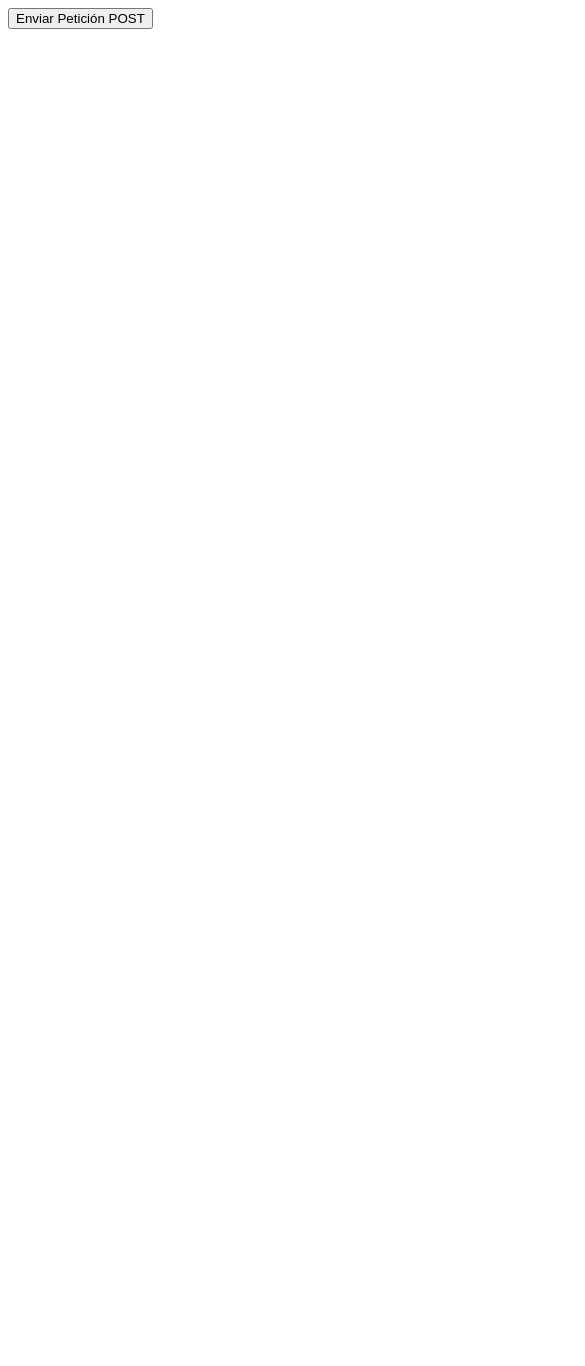
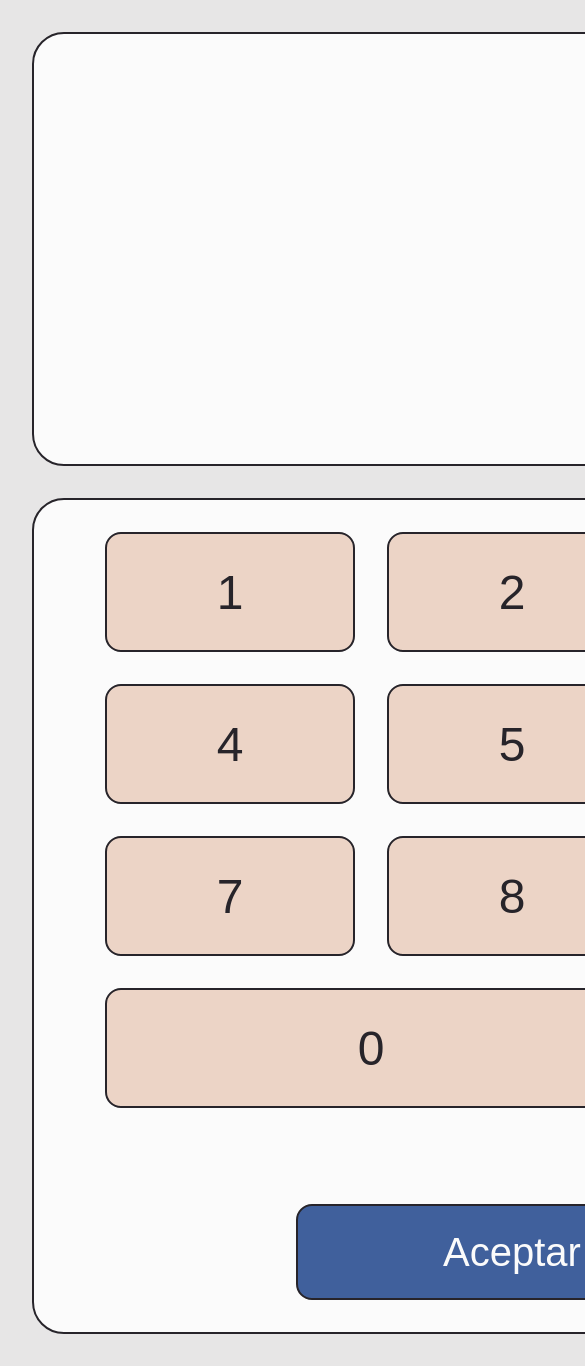
Before and after one commit to lautarobruses/Sistemas-Distribuidos, a plain HTML site: page frontend/index.html in a window 390 px wide. Shown: the top 1366 px of the page, 585 px wide, since content can reach past the window. Before the commit the page ends 844 px from the top, so only its background shows below. Drawn offline with Linux system fonts and the light colour scheme.

Commit message:
front teclados
falta la pantalla

```diff
--- a/frontend/index.html
+++ b/frontend/index.html
@@ -3,11 +3,50 @@
 <head>
     <meta charset="UTF-8">
     <meta name="viewport" content="width=device-width, initial-scale=1.0">
+    <link rel="preconnect" href="https://fonts.gstatic.com" crossorigin>
+    <link rel="stylesheet" href="https://fonts.googleapis.com/css?family=Kanit">
+    <link rel="stylesheet" type="text/css" href="style.css">
+    <link rel="icon" href="/src/favicon.ico" type="image/x-icon">
     <title>Selector de pisos</title>
 </head>
 <body>
-    <button id="enviarBtn">Enviar Petición POST</button>
-    <div id="respuesta"></div>
+    <div id="container">
+        <div id="pantallaContainer">
+            <section id="pantalla">
+
+            </section>
+        </div>
+        <div id="tecladoContainer">
+            <div id="tecladoPisos">
+                <button class="pisoBtn" id="PB">Planta baja</button>
+                <button class="pisoBtn" id="1">Piso 1</button>
+                <button class="pisoBtn" id="2">Piso 2</button>
+                <button class="pisoBtn" id="3">Piso 3</button>
+                <button class="pisoBtn" id="4">Piso 4</button>
+                <button class="pisoBtn" id="5">Piso 5</button>
+                <button class="pisoBtn" id="6">Piso 6</button>
+                <button class="pisoBtn" id="7">Piso 7</button>
+                <button class="pisoBtn" id="8">Piso 8</button>
+                <button class="pisoBtn" id="9">Piso 9</button>
+                <button class="pisoBtn" id="10">Piso 10</button>
+                <button class="pisoBtn" id="11">Piso 11</button>
+            </div>
+            <div id="tecladoNumerico">
+                <button class="numBtn" id="1">1</button>
+                <button class="numBtn" id="2">2</button>
+                <button class="numBtn" id="3">3</button>
+                <button class="numBtn" id="4">4</button>
+                <button class="numBtn" id="5">5</button>
+                <button class="numBtn" id="6">6</button>
+                <button class="numBtn" id="7">7</button>
+                <button class="numBtn" id="8">8</button>
+                <button class="numBtn" id="9">9</button>
+                <button class="numBtn" id="btn0">0</button>
+                <button class="numBtn" id="del">DEL</button>
+            </div>
+            <button id="aceptarBtn">Aceptar</button>
+        </div>
+    </div>
     <script src="script.js"></script>
 </body>
 </html>
--- a/frontend/script.js
+++ b/frontend/script.js
@@ -0,0 +1,16 @@
+const tecladoPisos = document.getElementById('tecladoPisos');
+const tecladoNumerico = document.getElementById('tecladoNumerico');
+const toggleButton = document.getElementById('aceptarBtn');
+
+condicion = true
+
+toggleButton.addEventListener('click',() => {
+    if (condicion) {
+        tecladoPisos.style.display = 'none'; // Muestra el elemento
+        tecladoNumerico.style.display = 'grid'; // Muestra el elemento
+    } else {
+        tecladoPisos.style.display = 'grid'; // Oculta el elemento
+        tecladoNumerico.style.display = 'none'; // Oculta el elemento
+    }
+    condicion = !condicion
+})
--- /dev/null
+++ b/frontend/style.css
@@ -0,0 +1,121 @@
+:root { /*Variables*/
+    --dark-cream: #ECD4C6;
+    --light-cream: #F4E7D5;
+    --blue: #40609C;
+    --dark-blue: #13336F;
+    --yellow: #E3B155;
+    --light-green: #84B09B;
+    --grey: #E7E6E6;
+    --black: #27242A;
+    --white: #FBFBFB;
+}
+
+* {
+    margin: 0;
+    padding: 0;
+    box-sizing: border-box; /*De esta manera incluyo el padding y el border en la altura-ancho total*/
+}
+
+body {
+    font-family: 'Kanit', sans-serif;
+    font-family: 'Lato', sans-serif;
+    font-family: 'Roboto Condensed', sans-serif;
+    min-width: 1024px;
+    min-height: 1366px;
+}
+
+#container {
+    background-color: var(--grey);
+    min-width: 1024px;
+    max-width: 1024px;
+    min-height: 1366px;
+    max-height: 1366px;
+    padding: 32px;
+}
+
+#pantallaContainer,
+#tecladoContainer {
+    background-color: var(--white);
+    padding: 32px;
+    border-radius: 32px;
+    border: 2px solid var(--black);
+}
+
+#pantallaContainer {
+    width: 960px;
+    height: 434px;
+    margin-bottom: 32px;
+}
+
+#tecladoContainer {
+    width: 960px;
+    height: 836px;
+
+    display: flex;
+    flex-direction: column;
+    align-items: center;
+    justify-content: space-between;
+}
+
+#tecladoPisos {
+    display: grid;
+    grid-template-columns: repeat(2, 1fr);
+    grid-gap: 32px;
+
+    display: none;
+}
+
+.pisoBtn {
+    background-color: var(--grey);
+    color: var(--black);
+    font-size: 32px;
+    width: 432px;
+    height: 80px;
+    border-radius: 16px;
+    border: 2px solid var(--black);
+}
+
+.pisoBtn:hover {
+    background-color: var(--light-cream);
+    border: 2px solid var(--black);
+}
+
+#tecladoNumerico {
+    display: grid;
+    grid-template-columns: repeat(3, 1fr);
+    grid-gap: 32px;
+}
+
+.numBtn {
+    background-color: var(--dark-cream);
+    color: var(--black);
+    font-size: 48px;
+    width: 250px;
+    height: 120px;
+    border-radius: 16px;
+    border: 2px solid var(--black);
+}
+
+.numBtn:hover {
+    background-color: var(--light-cream);
+}
+
+#btn0 {
+    grid-column: 1 / 3;
+    width: 532px;
+}
+
+#aceptarBtn {
+    background-color: var(--blue);
+    color: var(--white);
+    font-size: 40px;
+    width: 432px;
+    height: 96px;
+    border-radius: 16px;
+    margin-top: 32px;
+    border: 2px solid var(--black);
+}
+
+#aceptarBtn:hover {
+    background-color: var(--dark-blue);
+}
```
Also changed, not shown: frontend/src/favicon.ico (added).
